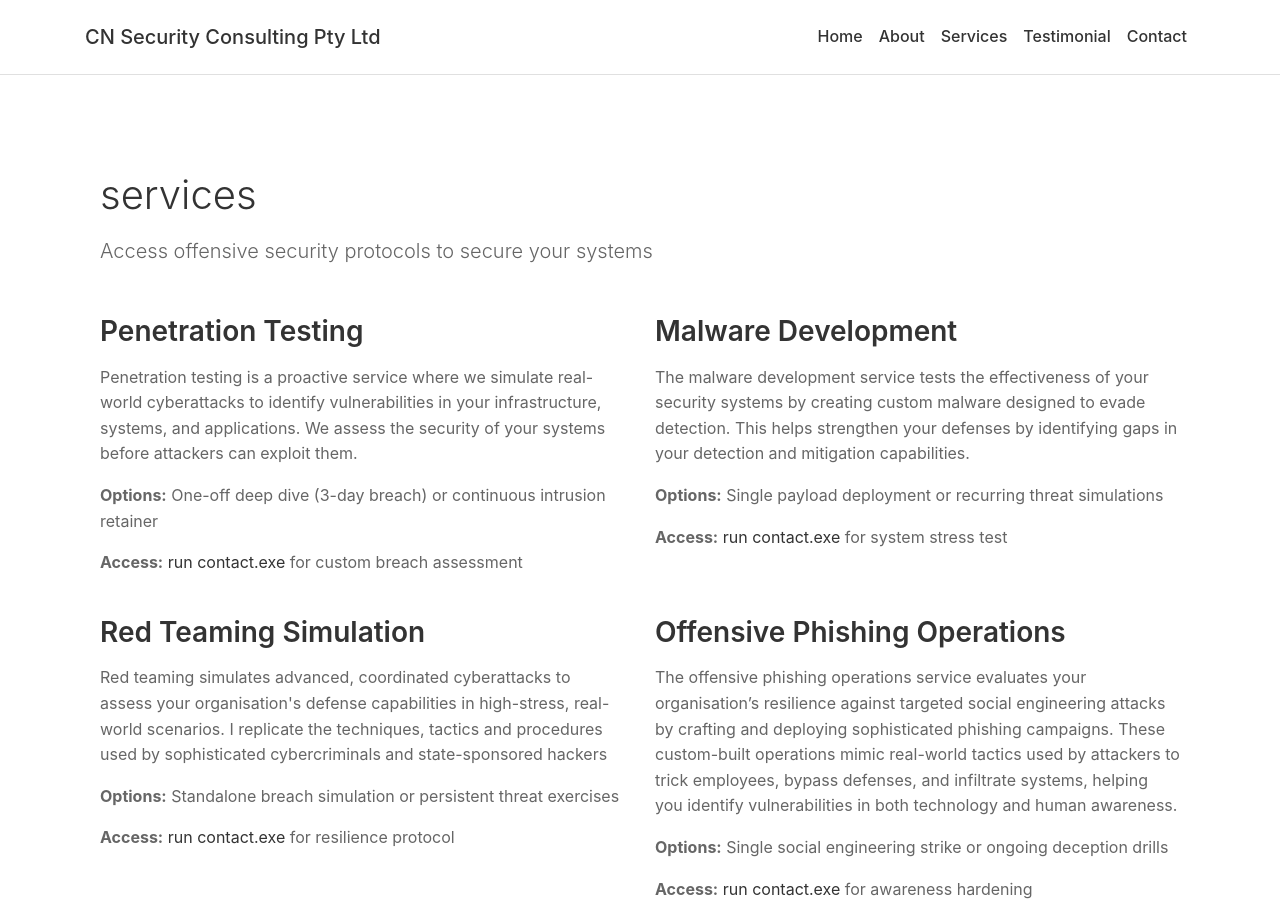
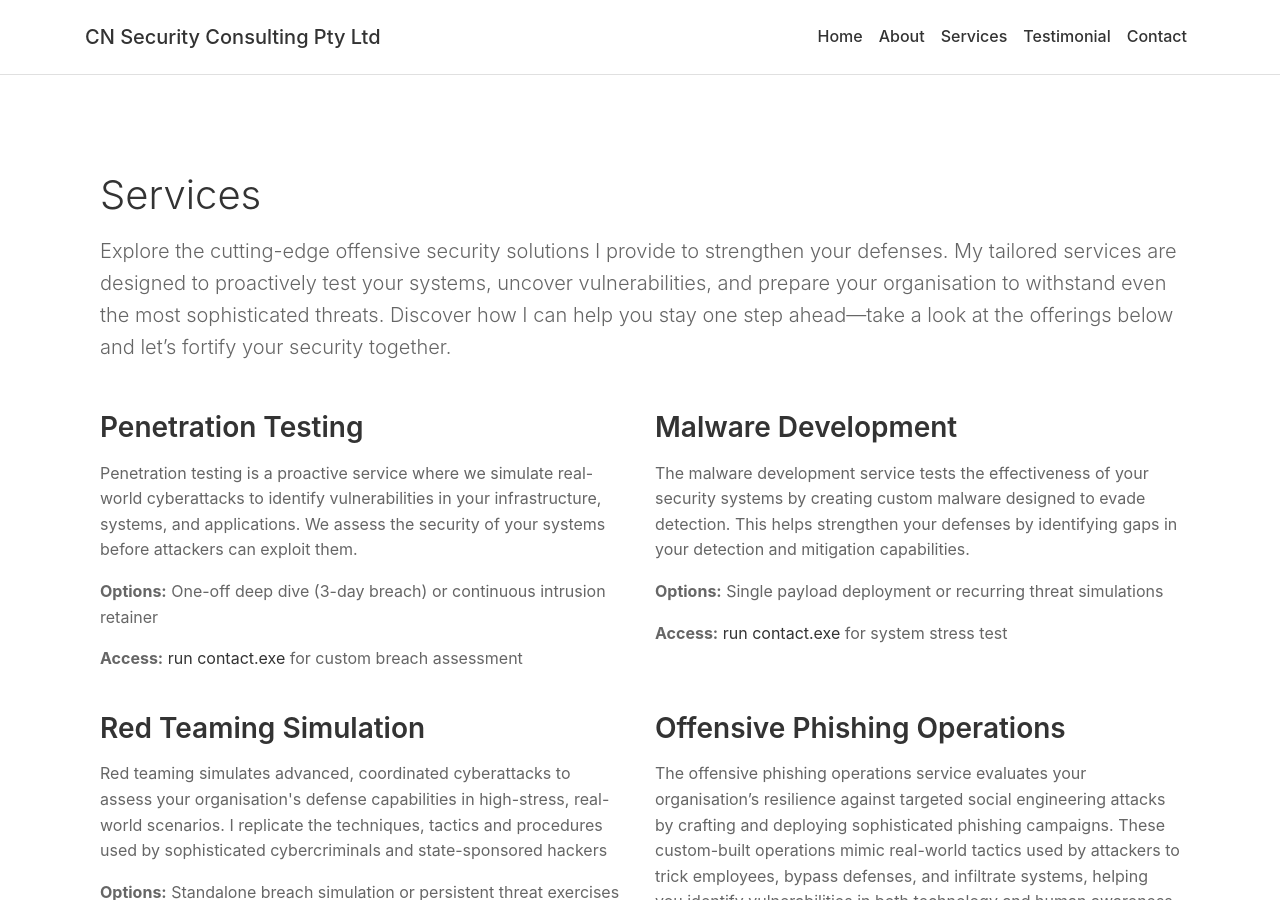
Before and after one commit to hookthieves/hookthieves.github.io, a Jekyll site: the page built from services.html, in a window 1280 px wide and 900 px high. Built offline with Jekyll 4.4.1, drawn with Linux system fonts in a browser that asks for light colours.

Commit message:
Update services.html

```diff
--- a/services.html
+++ b/services.html
@@ -3,8 +3,8 @@ layout: default
 title: Services
 ---
 <div class="container py-5">
-    <h1 class="display-4">services</h1>
-    <p class="lead">Access offensive security protocols to secure your systems</p>
+    <h1 class="display-4">Services</h1>
+    <p class="lead">Explore the cutting-edge offensive security solutions I provide to strengthen your defenses. My tailored services are designed to proactively test your systems, uncover vulnerabilities, and prepare your organisation to withstand even the most sophisticated threats. Discover how I can help you stay one step ahead—take a look at the offerings below and let’s fortify your security together.</p>
 
     <div class="row mt-5">
         <div class="col-md-6 mb-4">
```
